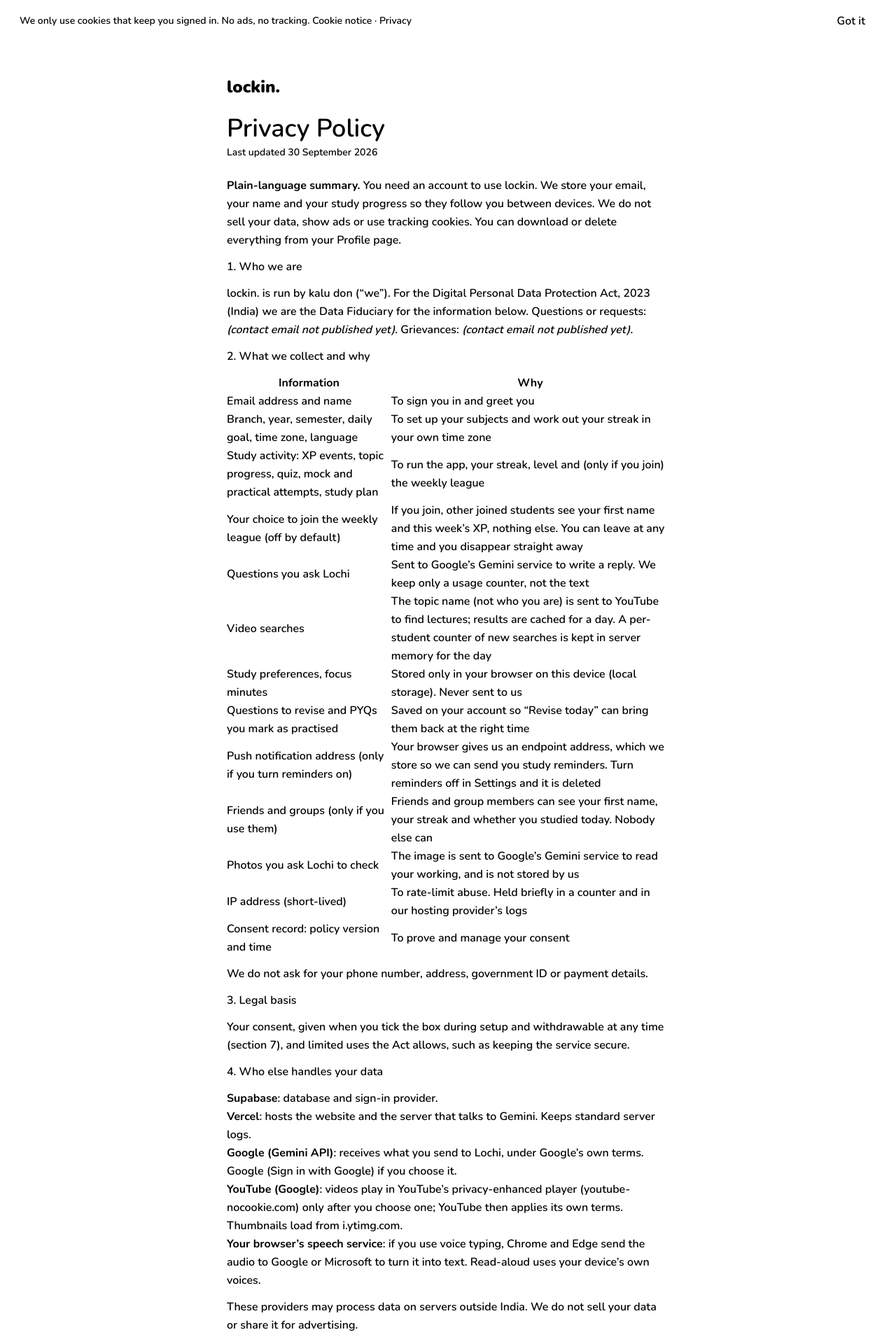
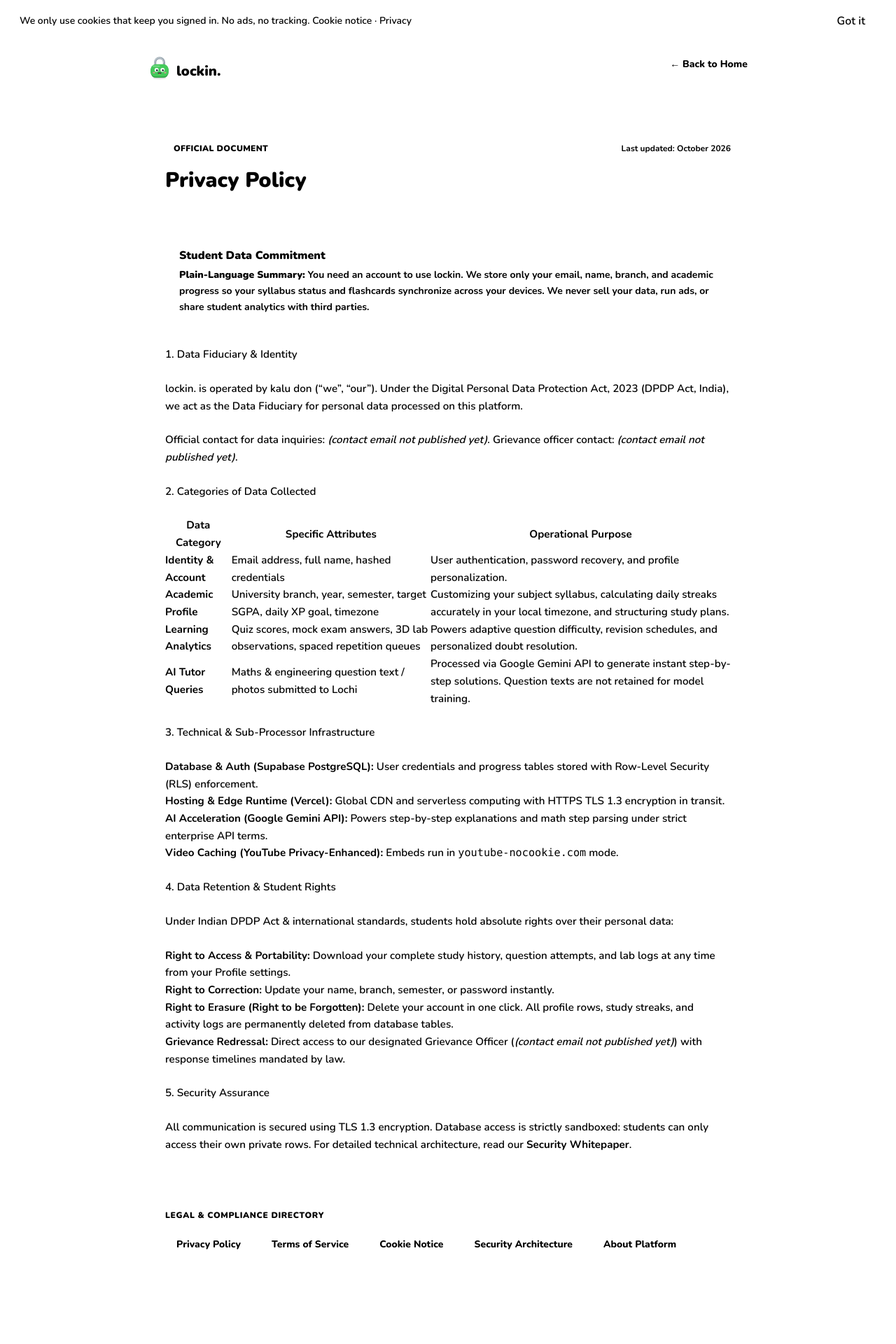
Before and after one commit to chilkotiKartik/lauchi, a Next.js app: page /privacy in a window 1280 px wide. Shown: the part 20-1940 px from the top of the page at 70% size. After the commit the page ends 1904 px from the top, so only its background shows below. Built offline with nearby package versions, Linux system fonts and the light colour scheme; no server answers.

Commit message:
feat(legal): polish Cookie Notice, Privacy Policy, and Legal layout

```diff
--- a/src/app/cookies/page.tsx
+++ b/src/app/cookies/page.tsx
@@ -6,18 +6,71 @@
 
 export default function Cookies() {
   return (
-    <LegalPage title="Cookie Notice">
-      <p><b>Short version.</b> lockin. sets only the cookies it needs to keep you signed in. No advertising, analytics or tracking cookies.</p>
-      <h2>What we store in your browser</h2>
-      <table><thead><tr><th>Name</th><th>Purpose</th><th>Type</th><th>Lifetime</th></tr></thead><tbody>
-        <tr><td><code>sb-…-auth-token</code></td><td>Keeps you signed in (set by our sign-in provider, Supabase)</td><td>Cookie, strictly necessary, HttpOnly, SameSite=Lax, Secure</td><td>Up to 30 days, or until you log out</td></tr>
-        <tr><td><code>sb-…-auth-token-code-verifier</code></td><td>Completes the email-link or Google sign-in securely</td><td>Cookie, strictly necessary, HttpOnly, SameSite=Lax, Secure</td><td>Short-lived, removed after sign-in</td></tr>
-        <tr><td><code>lockin-notice-v1</code></td><td>Remembers that you dismissed the privacy notice</td><td>Local storage</td><td>Until you clear it</td></tr>
-      </tbody></table>
-      <h2>Third parties</h2>
-      <p>The Nunito font is served from our own site. We do not use Google Analytics, advertising pixels or social media trackers.</p>
-      <h2>Your choices</h2>
-      <p>Strictly necessary cookies do not need consent, and blocking them stops sign-in from working. Clear them any time in your browser settings. See the <Link href="/privacy">Privacy Policy</Link>.</p>
+    <LegalPage title="Cookie Notice & Local Storage Policy">
+      <div className="rounded-2xl border-2 border-green/30 bg-green/10 p-5">
+        <h2 className="!mt-0 text-base !font-black text-green-t">Privacy-First Cookie Architecture</h2>
+        <p className="mt-1 text-sm font-bold text-body">
+          <b>Summary:</b> lockin. uses strictly necessary authentication cookies to keep you signed in securely across browser sessions. We do not use advertising cookies, third-party analytics trackers, or commercial pixels.
+        </p>
+      </div>
+
+      <h2>1. Cookies & Storage Breakdown</h2>
+      <p>The following table lists every item stored in your client browser by lockin.:</p>
+
+      <table>
+        <thead>
+          <tr>
+            <th>Identifier</th>
+            <th>Classification</th>
+            <th>Technical Purpose</th>
+            <th>Lifespan</th>
+          </tr>
+        </thead>
+        <tbody>
+          <tr>
+            <td><code>sb-*-auth-token</code></td>
+            <td>Strictly Necessary (Cookie)</td>
+            <td>Stores your secure JWT session token for authenticated Supabase API calls. Flagged <code>HttpOnly</code>, <code>SameSite=Lax</code>, <code>Secure</code>.</td>
+            <td>30 days or until user logs out</td>
+          </tr>
+          <tr>
+            <td><code>sb-*-auth-token-code-verifier</code></td>
+            <td>Strictly Necessary (Cookie)</td>
+            <td>PKCE code verifier for secure cryptographic passwordless and OAuth handshakes.</td>
+            <td>Transient (cleared immediately post-authentication)</td>
+          </tr>
+          <tr>
+            <td><code>lockin-theme</code></td>
+            <td>Functional Preference (Cookie)</td>
+            <td>Persists your chosen interface color theme (Light / Dark / System) across page navigations.</td>
+            <td>1 year</td>
+          </tr>
+          <tr>
+            <td><code>lockin-notice-v1</code></td>
+            <td>Preference (Local Storage)</td>
+            <td>Remembers your acknowledgment of essential system notices so you aren&apos;t prompted repeatedly.</td>
+            <td>Persistent until cleared by browser</td>
+          </tr>
+        </tbody>
+      </table>
+
+      <h2>2. Third-Party Trackers & Advertising</h2>
+      <p>
+        We believe educational tools should respect student focus and digital rights. Therefore:
+      </p>
+      <ul>
+        <li><b>Zero Advertising Pixels:</b> No Facebook Pixel, Google AdSense, or data broker scripts.</li>
+        <li><b>Self-Hosted Assets:</b> Typography (Nunito) is bundled and served directly from our domain to prevent IP harvesting.</li>
+        <li><b>Privacy-Enhanced YouTube Embeds:</b> Lecture video embeds strictly use <code>youtube-nocookie.com</code>.</li>
+      </ul>
+
+      <h2>3. Managing Your Cookie Preferences</h2>
+      <p>
+        Strictly necessary session cookies do not require prior consent under DPDP / GDPR regulations because authentication cannot function without them. You can delete or block all cookies at any time through your browser settings (e.g. Chrome → Settings → Privacy & Security → Clear Browsing Data).
+      </p>
+      <p>
+        For details on how your profile and study progress are handled, please review our <Link href="/privacy" className="font-bold text-blue-t hover:underline">Privacy Policy</Link> and <Link href="/security" className="font-bold text-blue-t hover:underline">Security Architecture</Link>.
+      </p>
     </LegalPage>
   );
 }
--- a/src/app/privacy/page.tsx
+++ b/src/app/privacy/page.tsx
@@ -8,53 +8,77 @@
 export default function Privacy() {
   return (
     <LegalPage title="Privacy Policy">
-      <p><b>Plain-language summary.</b> You need an account to use lockin. We store your email, your name and your study progress so they follow you between devices. We do not sell your data, show ads or use tracking cookies. You can download or delete everything from your Profile page.</p>
-      <h2>1. Who we are</h2>
-      <p>lockin. is run by {operator.name} (“we”). For the Digital Personal Data Protection Act, 2023 (India) we are the Data Fiduciary for the information below. Questions or requests: <Mail />. Grievances: <Mail kind="grievance" />.</p>
-      <h2>2. What we collect and why</h2>
-      <table><thead><tr><th>Information</th><th>Why</th></tr></thead><tbody>
-        <tr><td>Email address and name</td><td>To sign you in and greet you</td></tr>
-        <tr><td>Branch, year, semester, daily goal, time zone, language</td><td>To set up your subjects and work out your streak in your own time zone</td></tr>
-        <tr><td>Study activity: XP events, topic progress, quiz, mock and practical attempts, study plan</td><td>To run the app, your streak, level and (only if you join) the weekly league</td></tr>
-        <tr><td>Your choice to join the weekly league (off by default)</td><td>If you join, other joined students see your first name and this week’s XP, nothing else. You can leave at any time and you disappear straight away</td></tr>
-        <tr><td>Questions you ask Lochi</td><td>Sent to Google’s Gemini service to write a reply. We keep only a usage counter, not the text</td></tr>
-        <tr><td>Video searches</td><td>The topic name (not who you are) is sent to YouTube to find lectures; results are cached for a day. A per-student counter of new searches is kept in server memory for the day</td></tr>
-        <tr><td>Study preferences, focus minutes</td><td>Stored only in your browser on this device (local storage). Never sent to us</td></tr>
-        <tr><td>Questions to revise and PYQs you mark as practised</td><td>Saved on your account so “Revise today” can bring them back at the right time</td></tr>
-        <tr><td>Push notification address (only if you turn reminders on)</td><td>Your browser gives us an endpoint address, which we store so we can send you study reminders. Turn reminders off in Settings and it is deleted</td></tr>
-        <tr><td>Friends and groups (only if you use them)</td><td>Friends and group members can see your first name, your streak and whether you studied today. Nobody else can</td></tr>
-        <tr><td>Photos you ask Lochi to check</td><td>The image is sent to Google’s Gemini service to read your working, and is not stored by us</td></tr>
-        <tr><td>IP address (short-lived)</td><td>To rate-limit abuse. Held briefly in a counter and in our hosting provider’s logs</td></tr>
-        <tr><td>Consent record: policy version and time</td><td>To prove and manage your consent</td></tr>
-      </tbody></table>
-      <p>We do not ask for your phone number, address, government ID or payment details.</p>
-      <h2>3. Legal basis</h2>
-      <p>Your consent, given when you tick the box during setup and withdrawable at any time (section 7), and limited uses the Act allows, such as keeping the service secure.</p>
-      <h2>4. Who else handles your data</h2>
+      <div className="rounded-2xl border-2 border-blue/30 bg-blue/10 p-5">
+        <h2 className="!mt-0 text-base !font-black text-blue-t">Student Data Commitment</h2>
+        <p className="mt-1 text-sm font-bold text-body">
+          <b>Plain-Language Summary:</b> You need an account to use lockin. We store only your email, name, branch, and academic progress so your syllabus status and flashcards synchronize across your devices. We never sell your data, run ads, or share student analytics with third parties.
+        </p>
+      </div>
+
+      <h2>1. Data Fiduciary & Identity</h2>
+      <p>
+        lockin. is operated by {operator.name} (“we”, “our”). Under the Digital Personal Data Protection Act, 2023 (DPDP Act, India), we act as the Data Fiduciary for personal data processed on this platform.
+      </p>
+      <p>
+        Official contact for data inquiries: <Mail />. Grievance officer contact: <Mail kind="grievance" />.
+      </p>
+
+      <h2>2. Categories of Data Collected</h2>
+      <table>
+        <thead>
+          <tr>
+            <th>Data Category</th>
+            <th>Specific Attributes</th>
+            <th>Operational Purpose</th>
+          </tr>
+        </thead>
+        <tbody>
+          <tr>
+            <td><b>Identity & Account</b></td>
+            <td>Email address, full name, hashed credentials</td>
+            <td>User authentication, password recovery, and profile personalization.</td>
+          </tr>
+          <tr>
+            <td><b>Academic Profile</b></td>
+            <td>University branch, year, semester, target SGPA, daily XP goal, timezone</td>
+            <td>Customizing your subject syllabus, calculating daily streaks accurately in your local timezone, and structuring study plans.</td>
+          </tr>
+          <tr>
+            <td><b>Learning Analytics</b></td>
+            <td>Quiz scores, mock exam answers, 3D lab observations, spaced repetition queues</td>
+            <td>Powers adaptive question difficulty, revision schedules, and personalized doubt resolution.</td>
+          </tr>
+          <tr>
+            <td><b>AI Tutor Queries</b></td>
+            <td>Maths & engineering question text / photos submitted to Lochi</td>
+            <td>Processed via Google Gemini API to generate instant step-by-step solutions. Question texts are not retained for model training.</td>
+          </tr>
+        </tbody>
+      </table>
+
+      <h2>3. Technical & Sub-Processor Infrastructure</h2>
       <ul>
-        <li><b>Supabase</b>: database and sign-in provider.</li>
-        <li><b>Vercel</b>: hosts the website and the server that talks to Gemini. Keeps standard server logs.</li>
-        <li><b>Google (Gemini API)</b>: receives what you send to Lochi, under Google’s own terms. Google (Sign in with Google) if you choose it.</li>
-        <li><b>YouTube (Google)</b>: videos play in YouTube’s privacy-enhanced player (youtube-nocookie.com) only after you choose one; YouTube then applies its own terms. Thumbnails load from i.ytimg.com.</li>
-        <li><b>Your browser’s speech service</b>: if you use voice typing, Chrome and Edge send the audio to Google or Microsoft to turn it into text. Read-aloud uses your device’s own voices.</li>
+        <li><b>Database & Auth (Supabase PostgreSQL):</b> User credentials and progress tables stored with Row-Level Security (RLS) enforcement.</li>
+        <li><b>Hosting & Edge Runtime (Vercel):</b> Global CDN and serverless computing with HTTPS TLS 1.3 encryption in transit.</li>
+        <li><b>AI Acceleration (Google Gemini API):</b> Powers step-by-step explanations and math step parsing under strict enterprise API terms.</li>
+        <li><b>Video Caching (YouTube Privacy-Enhanced):</b> Embeds run in <code>youtube-nocookie.com</code> mode.</li>
       </ul>
-      <p>These providers may process data on servers outside India. We do not sell your data or share it for advertising.</p>
-      <h2>5. How long we keep it</h2>
-      <p>Account data stays until you delete your account. Rate-limit counters are short-lived.</p>
-      <h2>6. How we protect it</h2>
-      <p>Traffic is encrypted. Database rules let each student read and change only their own private data. XP can only be written by the server. Secret keys never reach your browser. See <Link href="/security">Security</Link>. No system is perfectly safe; if a breach affects you we will tell you and the authorities as the law requires.</p>
-      <h2>7. Your rights</h2>
+
+      <h2>4. Data Retention & Student Rights</h2>
+      <p>
+        Under Indian DPDP Act & international standards, students hold absolute rights over their personal data:
+      </p>
       <ul>
-        <li><b>Access and download:</b> Profile → “Download my data”.</li>
-        <li><b>Correction:</b> edit your details on the Profile page.</li>
-        <li><b>Erasure and withdrawing consent:</b> Profile → “Delete my account” removes your login, profile, progress and consent records.</li>
-        <li><b>Grievance:</b> write to <Mail kind="grievance" />. If we do not resolve it you may complain to the Data Protection Board of India.</li>
-        <li><b>Nominate</b> someone to exercise these rights for you if you cannot.</li>
+        <li><b>Right to Access & Portability:</b> Download your complete study history, question attempts, and lab logs at any time from your Profile settings.</li>
+        <li><b>Right to Correction:</b> Update your name, branch, semester, or password instantly.</li>
+        <li><b>Right to Erasure (Right to be Forgotten):</b> Delete your account in one click. All profile rows, study streaks, and activity logs are permanently deleted from database tables.</li>
+        <li><b>Grievance Redressal:</b> Direct access to our designated Grievance Officer (<Mail kind="grievance" />) with response timelines mandated by law.</li>
       </ul>
-      <h2>8. Age</h2>
-      <p>lockin. is for university students aged 18 or over. If we learn that an account belongs to someone under 18 we will delete it.</p>
-      <h2>9. Changes</h2>
-      <p>If we change this policy in a way that matters we will update the date above and ask for your agreement again.</p>
+
+      <h2>5. Security Assurance</h2>
+      <p>
+        All communication is secured using TLS 1.3 encryption. Database access is strictly sandboxed: students can only access their own private rows. For detailed technical architecture, read our <Link href="/security" className="font-bold text-blue-t hover:underline">Security Whitepaper</Link>.
+      </p>
     </LegalPage>
   );
 }
--- a/src/components/Legal.tsx
+++ b/src/components/Legal.tsx
@@ -1,25 +1,79 @@
 import Link from "next/link";
 import { operator } from "@/lib/operator";
+import { Lochi } from "./Lochi";
 
-export const LEGAL_UPDATED = "30 September 2026";
+export const LEGAL_UPDATED = "October 2026";
 
 export function Mail({ kind = "email" }: { kind?: "email" | "grievance" }) {
   const v = kind === "email" ? operator.email : operator.grievance;
-  return v ? <a href={`mailto:${v}`}>{v}</a> : <em>(contact email not published yet)</em>;
+  return v ? (
+    <a href={`mailto:${v}`} className="font-bold text-blue-t hover:underline">
+      {v}
+    </a>
+  ) : (
+    <em className="text-muted">(contact email not published yet)</em>
+  );
 }
 
 export function LegalPage({ title, children }: { title: string; children: React.ReactNode }) {
   return (
-    <main className="mx-auto max-w-2xl px-5 py-10">
-      <Link href="/" className="text-2xl font-black text-head no-underline">lockin<span className="text-green-t">.</span></Link>
-      <h1 className="mb-1 mt-6 text-4xl">{title}</h1>
-      <p className="mb-6 text-sm text-muted">Last updated {LEGAL_UPDATED}</p>
-      <div className="legal flex flex-col gap-3 leading-relaxed [&_h2]:mt-5 [&_h2]:text-xl [&_li]:ml-5 [&_li]:list-disc [&_table]:w-full [&_td]:border [&_td]:border-line [&_td]:p-2 [&_td]:align-top [&_th]:border [&_th]:border-line [&_th]:bg-soft [&_th]:p-2 [&_th]:text-left [&_table]:text-sm">
-        {children}
-      </div>
-      <nav aria-label="Legal" className="mt-10 flex flex-wrap gap-4 border-t-2 border-line pt-4 text-sm">
-        <Link href="/privacy">Privacy</Link><Link href="/terms">Terms</Link><Link href="/cookies">Cookies</Link><Link href="/security">Security</Link><Link href="/about">About</Link>
-      </nav>
-    </main>
+    <div className="min-h-dvh bg-bg pb-16">
+      {/* Top Header */}
+      <header className="sticky top-0 z-20 border-b-2 border-line bg-bg/90 backdrop-blur">
+        <div className="mx-auto flex max-w-4xl items-center justify-between px-5 py-3.5">
+          <Link href="/" className="flex items-center gap-2 text-xl font-black text-head no-underline">
+            <Lochi mood="happy" size={32} />
+            <span>lockin<span className="text-green-t">.</span></span>
+          </Link>
+          <Link href="/" className="btn btn-ghost !min-h-10 text-sm font-extrabold">
+            ← Back to Home
+          </Link>
+        </div>
+      </header>
+
+      <main className="mx-auto max-w-4xl px-5 pt-10">
+        <div className="rounded-3xl border-2 border-line bg-surface p-6 shadow-xl sm:p-10">
+          <div className="border-b-2 border-line pb-6">
+            <div className="flex flex-wrap items-center justify-between gap-3">
+              <span className="rounded-full bg-soft px-3 py-1 text-xs font-black uppercase tracking-wide text-muted">
+                Official Document
+              </span>
+              <span className="text-xs font-bold text-muted">
+                Last updated: {LEGAL_UPDATED}
+              </span>
+            </div>
+            <h1 className="mt-4 text-3xl font-black text-head sm:text-4xl">{title}</h1>
+          </div>
+
+          <div className="legal mt-8 flex flex-col gap-6 text-[0.95rem] leading-relaxed text-body [&_h2]:mt-8 [&_h2]:text-xl [&_h2]:font-black [&_h2]:text-head [&_h3]:text-base [&_h3]:font-black [&_h3]:text-head [&_p]:text-body [&_li]:ml-5 [&_li]:list-disc [&_li]:text-body [&_table]:my-4 [&_table]:w-full [&_table]:border-collapse [&_table]:overflow-hidden [&_table]:rounded-xl [&_table]:border [&_table]:border-line [&_td]:border [&_td]:border-line [&_td]:p-3 [&_td]:align-top [&_td]:text-sm [&_th]:border [&_th]:border-line [&_th]:bg-soft [&_th]:p-3 [&_th]:text-left [&_th]:text-xs [&_th]:font-black [&_th]:uppercase [&_th]:tracking-wide [&_th]:text-head">
+            {children}
+          </div>
+
+          {/* Legal Navigation */}
+          <div className="mt-12 border-t-2 border-line pt-8">
+            <h3 className="text-xs font-black uppercase tracking-wider text-muted">
+              Legal & Compliance Directory
+            </h3>
+            <nav aria-label="Legal" className="mt-4 flex flex-wrap gap-3 text-sm font-extrabold">
+              <Link href="/privacy" className="rounded-xl border border-line bg-soft px-4 py-2 hover:bg-surface hover:text-blue-t transition-colors">
+                Privacy Policy
+              </Link>
+              <Link href="/terms" className="rounded-xl border border-line bg-soft px-4 py-2 hover:bg-surface hover:text-blue-t transition-colors">
+                Terms of Service
+              </Link>
+              <Link href="/cookies" className="rounded-xl border border-line bg-soft px-4 py-2 hover:bg-surface hover:text-blue-t transition-colors">
+                Cookie Notice
+              </Link>
+              <Link href="/security" className="rounded-xl border border-line bg-soft px-4 py-2 hover:bg-surface hover:text-blue-t transition-colors">
+                Security Architecture
+              </Link>
+              <Link href="/about" className="rounded-xl border border-line bg-soft px-4 py-2 hover:bg-surface hover:text-blue-t transition-colors">
+                About Platform
+              </Link>
+            </nav>
+          </div>
+        </div>
+      </main>
+    </div>
   );
 }
```
